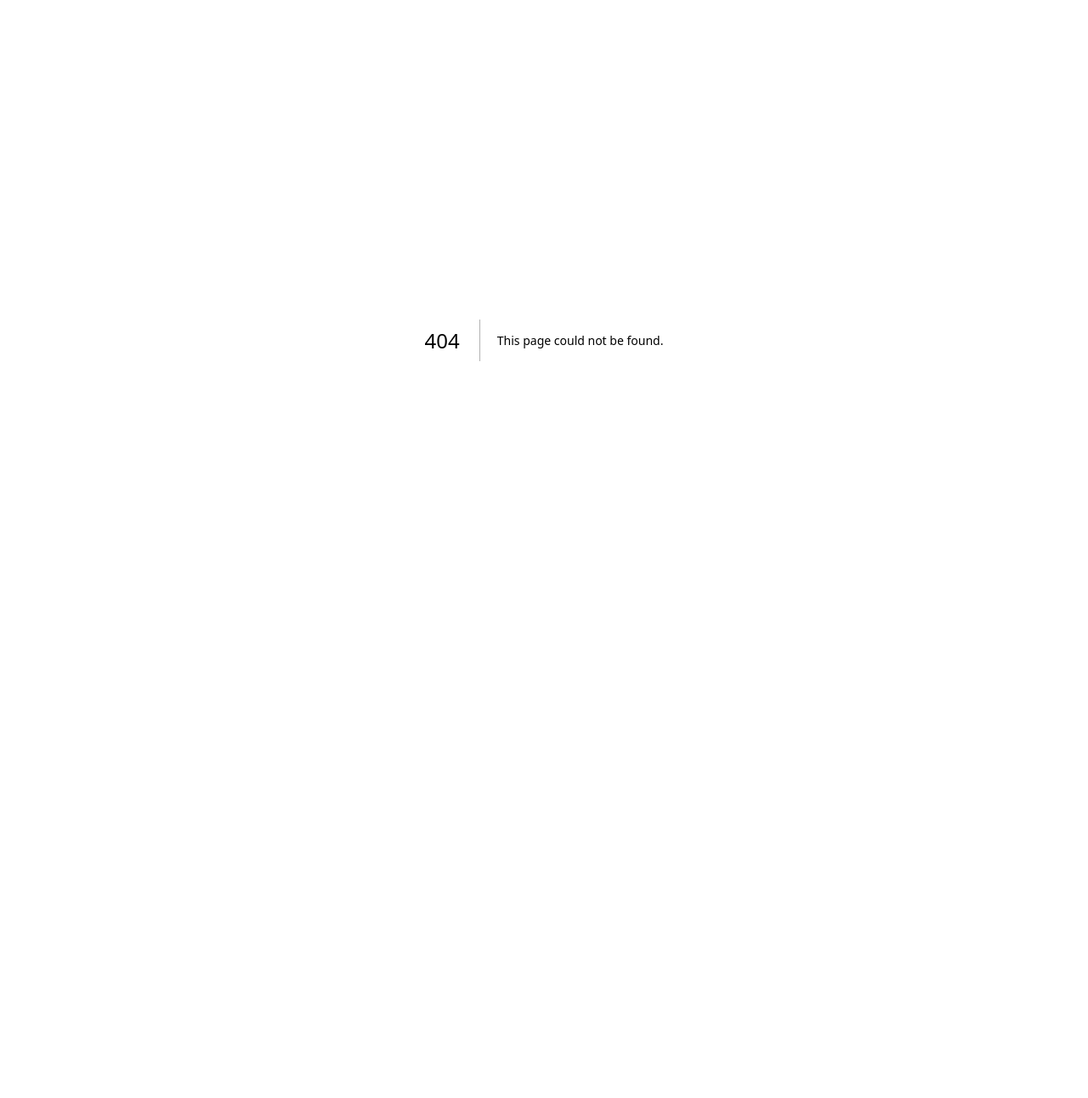
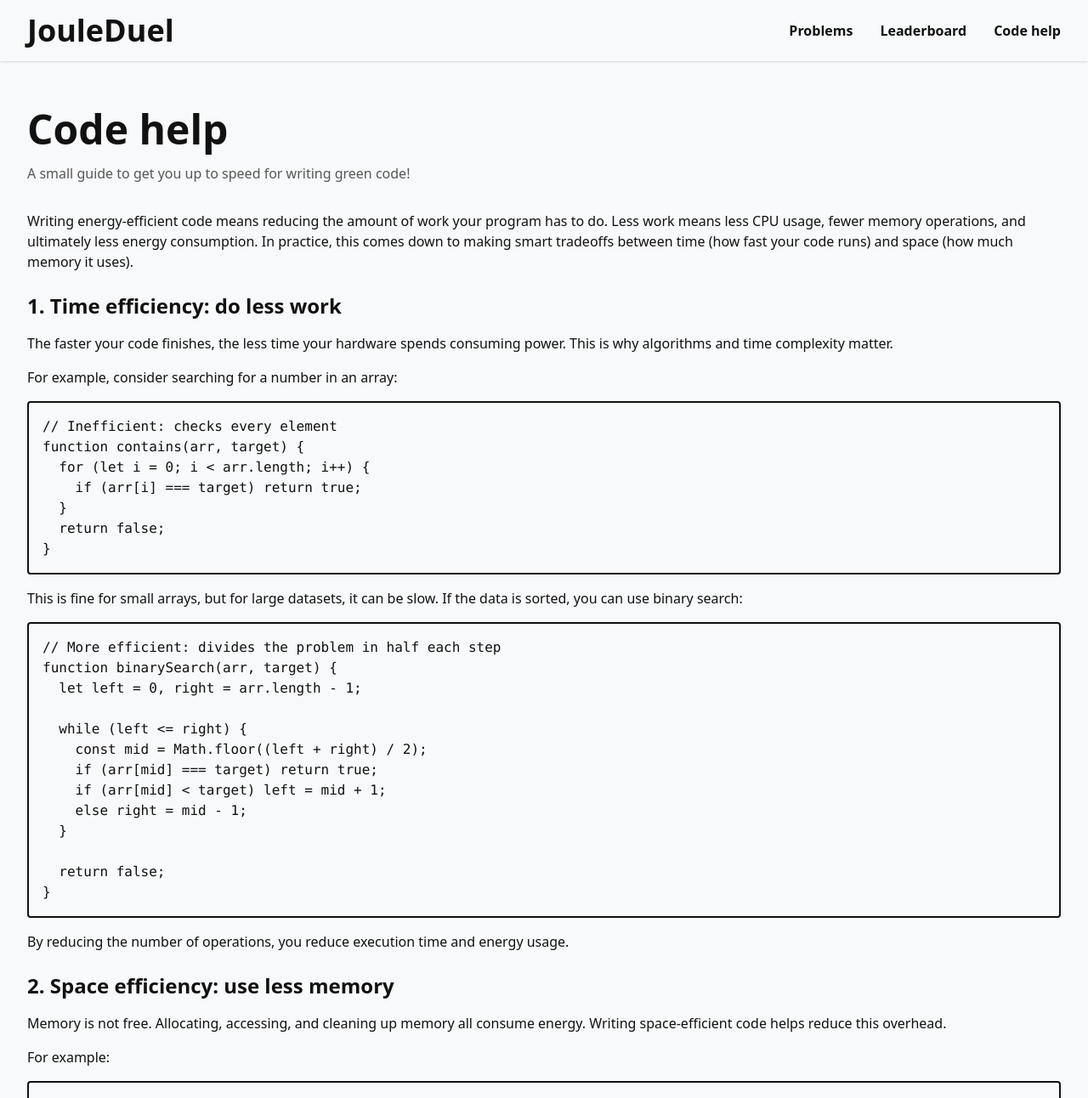
Before and after one commit to wmarcu/cs4575-p2-code, a Next.js app: page /code-help in a window 1280 px wide. Before the commit this address had no page. Shown: the top 1292 px of the page at 85% size. Before the commit the page ends 800 px from the top, so only its background shows below. Built offline with nearby package versions, Linux system fonts and the light colour scheme.

Commit message:
Add green code help page

```diff
--- /dev/null
+++ b/app/code-help/page.tsx
@@ -0,0 +1,148 @@
+"use client";
+
+import NavigationBar from "@/components/navigationBar";
+
+export default function CodeHelpPage() {
+  return (
+    <main className="">
+      <NavigationBar />
+      <div className="flex flex-col items-start justify-center space-y-8 max-w-7xl px-4 sm:px-8 mx-auto pb-12">
+        <div className="mt-32 space-y-4">
+          <h1 className="font-bold text-5xl">Code help</h1>
+          <p className="text-(--text-muted)">A small guide to get you up to speed for writing green code!</p>
+        </div>
+        <div className="space-y-4 w-full">
+          <p>
+            Writing energy-efficient code means reducing the amount of work your program has to do. Less work means less CPU usage, fewer memory operations, and ultimately less energy consumption. In practice, this comes down to making smart tradeoffs between time (how fast your code runs) and space (how much memory it uses).
+          </p>
+
+          <h2 className="font-semibold text-2xl mt-6">1. Time efficiency: do less work</h2>
+          <p>
+            The faster your code finishes, the less time your hardware spends consuming power. This is why algorithms and time complexity matter.
+          </p>
+
+          <p>
+            For example, consider searching for a number in an array:
+          </p>
+
+          <pre className="border-2 p-4 rounded">
+{`// Inefficient: checks every element
+function contains(arr, target) {
+  for (let i = 0; i < arr.length; i++) {
+    if (arr[i] === target) return true;
+  }
+  return false;
+}`}
+</pre>
+
+          <p>
+            This is fine for small arrays, but for large datasets, it can be slow. If the data is sorted, you can use binary search:
+          </p>
+
+          <pre className="border-2 p-4 rounded">
+{`// More efficient: divides the problem in half each step
+function binarySearch(arr, target) {
+  let left = 0, right = arr.length - 1;
+
+  while (left <= right) {
+    const mid = Math.floor((left + right) / 2);
+    if (arr[mid] === target) return true;
+    if (arr[mid] < target) left = mid + 1;
+    else right = mid - 1;
+  }
+
+  return false;
+}`}
+</pre>
+
+          <p>
+            By reducing the number of operations, you reduce execution time and energy usage.
+          </p>
+
+          <h2 className="font-semibold text-2xl mt-6">2. Space efficiency: use less memory</h2>
+          <p>
+            Memory is not free. Allocating, accessing, and cleaning up memory all consume energy. Writing space-efficient code helps reduce this overhead.
+          </p>
+
+          <p>
+            For example:
+          </p>
+
+          <pre className="border-2 p-4 rounded">
+{`// Less efficient: creates a new array
+function doubleNumbers(arr) {
+  return arr.map(x => x * 2);
+}`}
+</pre>
+
+          <p>
+            This creates a new array in memory. If you don’t need the original array, you can modify it in place:
+          </p>
+
+          <pre className="border-2 p-4 rounded">
+{`// More space-efficient: modifies existing array
+function doubleNumbers(arr) {
+  for (let i = 0; i < arr.length; i++) {
+    arr[i] *= 2;
+  }
+  return arr;
+}`}
+</pre>
+
+          <p>
+            This avoids extra memory allocation and reduces pressure on the garbage collector.
+          </p>
+
+          <h2 className="font-semibold text-2xl mt-6">3. Avoid unnecessary work</h2>
+          <p>
+            One of the easiest ways to save energy is to avoid doing work you don’t need to do.
+          </p>
+
+          <ul className="list-disc ml-6 space-y-2">
+            <li>Avoid repeated calculations (cache results when possible).</li>
+            <li>Break early from loops when you’ve found your answer.</li>
+            <li>Don’t recompute values that haven’t changed.</li>
+          </ul>
+
+          <pre className="border-2 p-4 rounded">
+{`// Inefficient: recalculates every time
+for (let i = 0; i < arr.length; i++) {
+  console.log(arr.length);
+}
+
+// Better: compute once
+const length = arr.length;
+for (let i = 0; i < length; i++) {
+  console.log(length);
+}`}
+</pre>
+
+          <h2 className="font-semibold text-2xl mt-6">4. Balance time vs space</h2>
+          <p>
+            Sometimes, faster code uses more memory, and memory-efficient code can be slower. Energy-efficient code often sits in the middle.
+          </p>
+
+          <p>
+            For example, using a lookup table (like an object or map) can make lookups faster, but increases memory usage. Whether this is “greener” depends on the situation: how often the code runs, how large the data is, and how long it stays in memory.
+          </p>
+
+          <h2 className="font-semibold text-2xl mt-6">5. Write simple, predictable code</h2>
+          <p>
+            Simpler code is often more efficient. Complex abstractions, excessive function calls, and unnecessary layers can add hidden costs.
+          </p>
+
+          <ul className="list-disc ml-6 space-y-2">
+            <li>Prefer clear loops over deeply nested abstractions when performance matters.</li>
+            <li>Avoid unnecessary object creation.</li>
+            <li>Keep data structures as simple as possible.</li>
+          </ul>
+
+          <h2 className="font-semibold text-2xl mt-6">Final thought</h2>
+          <p>
+            Energy-efficient programming is about awareness. Every operation, allocation, and abstraction has a cost. By writing code that does less, uses less, and finishes sooner, you contribute to more sustainable software.
+          </p>
+        </div>
+      </div>
+    </main>
+  );
+}
--- a/app/code/page.tsx
+++ b/app/code/page.tsx
@@ -165,6 +165,11 @@ function CodingPanelContent() {
                 <li>
                   <Link href="/leaderboard">
                     <span className="dark:hover:text-gray-400 font-semibold">Leaderboard</span>
+                  </Link>
+                </li>
+                <li>
+                  <Link href="/code-help">
+                    <span className="dark:hover:text-gray-400 font-semibold">Code help</span>
                   </Link>
                 </li>
               </ul>
--- a/app/page.tsx
+++ b/app/page.tsx
@@ -6,7 +6,7 @@ import { classNames } from "primereact/utils";
 import { PrimeReactProvider } from "primereact/api";
 import { useState, useEffect } from "react";
 import Link from "next/link";
-import Navigationbar from "@/components/navigationbar";
+import NavigationBar from "@/components/navigationBar";
 import { Problem } from "@/types";
 
 export default function Home() {
@@ -71,7 +71,7 @@ export default function Home() {
 
   return (
     <main className="">
-      <Navigationbar />
+      <NavigationBar />
       <div className="flex flex-col items-start justify-center space-y-8 max-w-7xl px-4 sm:px-8 mx-auto pb-12">
         <div className="mt-32 space-y-4">
           <h1 className="font-bold text-5xl">Problems</h1>
--- a/components/navigationbar.tsx
+++ b/components/navigationBar.tsx
@@ -1,6 +1,6 @@
 import Link from "next/link";
 
-export default function Navigationbar() {
+export default function NavigationBar() {
   return (
     <div className="fixed w-full top-0 z-50 dark:bg-secondary shadow">
       <div className="py-2 px-8 mx-auto w-full flex items-center justify-between relative max-w-7xl">
@@ -9,7 +9,7 @@ export default function Navigationbar() {
           <h1>JouleDuel</h1>
         </div>
         <nav className="flex items-center flex-1 justify-center">
-          <ul className="flex items-center text-surface-400 select-none flex-row space-x-8 py-4 font-medium">
+          <ul className="flex items-center text-surface-400 select-none flex-row space-x-8 py-4 font-medium whitespace-nowrap">
             <li>
                 <Link
                   href="/"
@@ -24,6 +24,13 @@ export default function Navigationbar() {
                   <span className="dark:hover:text-gray-400 font-semibold">Leaderboard</span>
                 </Link>
             </li>
+            <li>
+              <Link
+                href="/code-help"
+                className="flex items-center">
+                <span className="dark:hover:text-gray-400 font-semibold">Code help</span>
+              </Link>
+            </li>
           </ul>
         </nav>
       </div>
```
Lines whose indentation alone changed are shown as unchanged.
